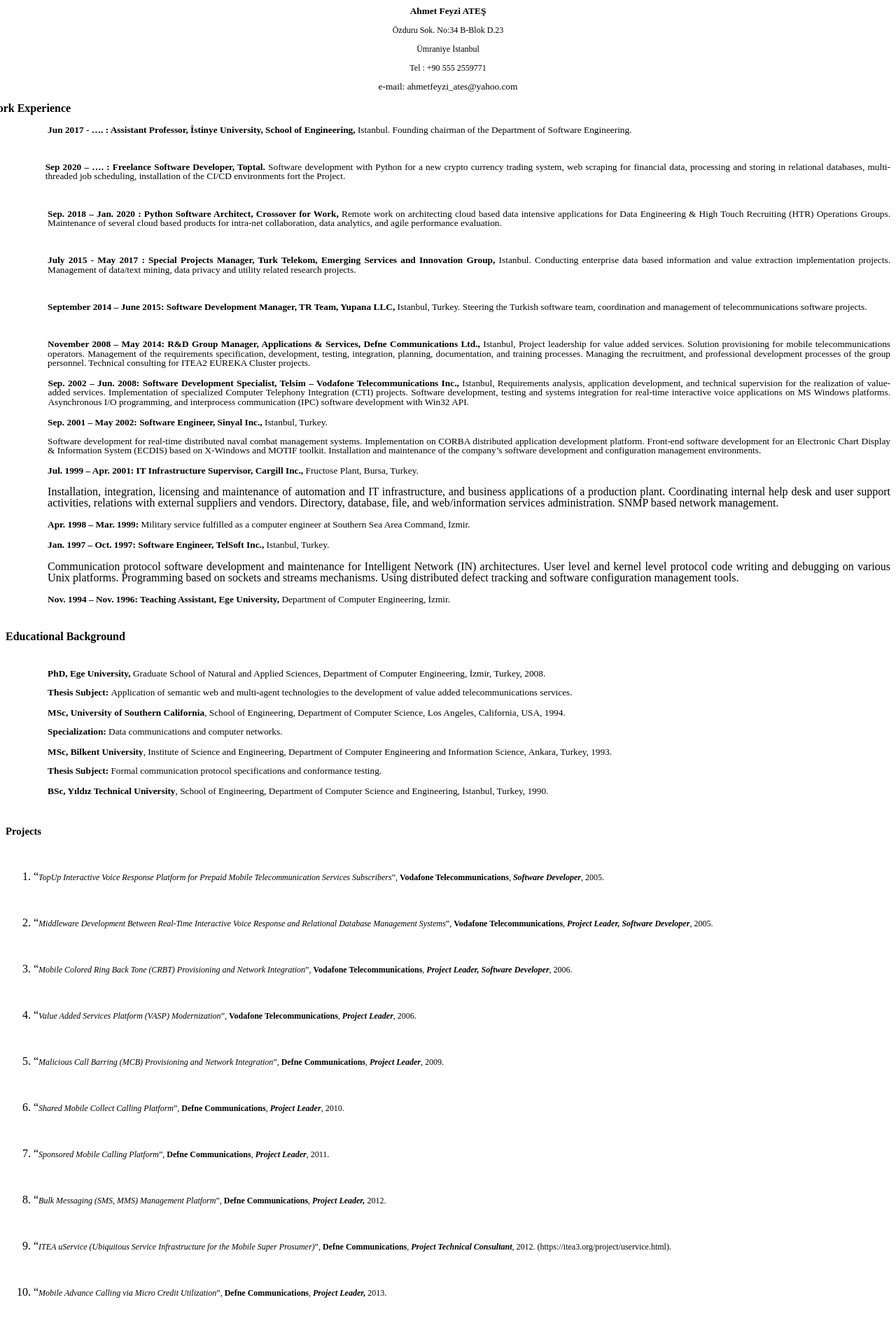
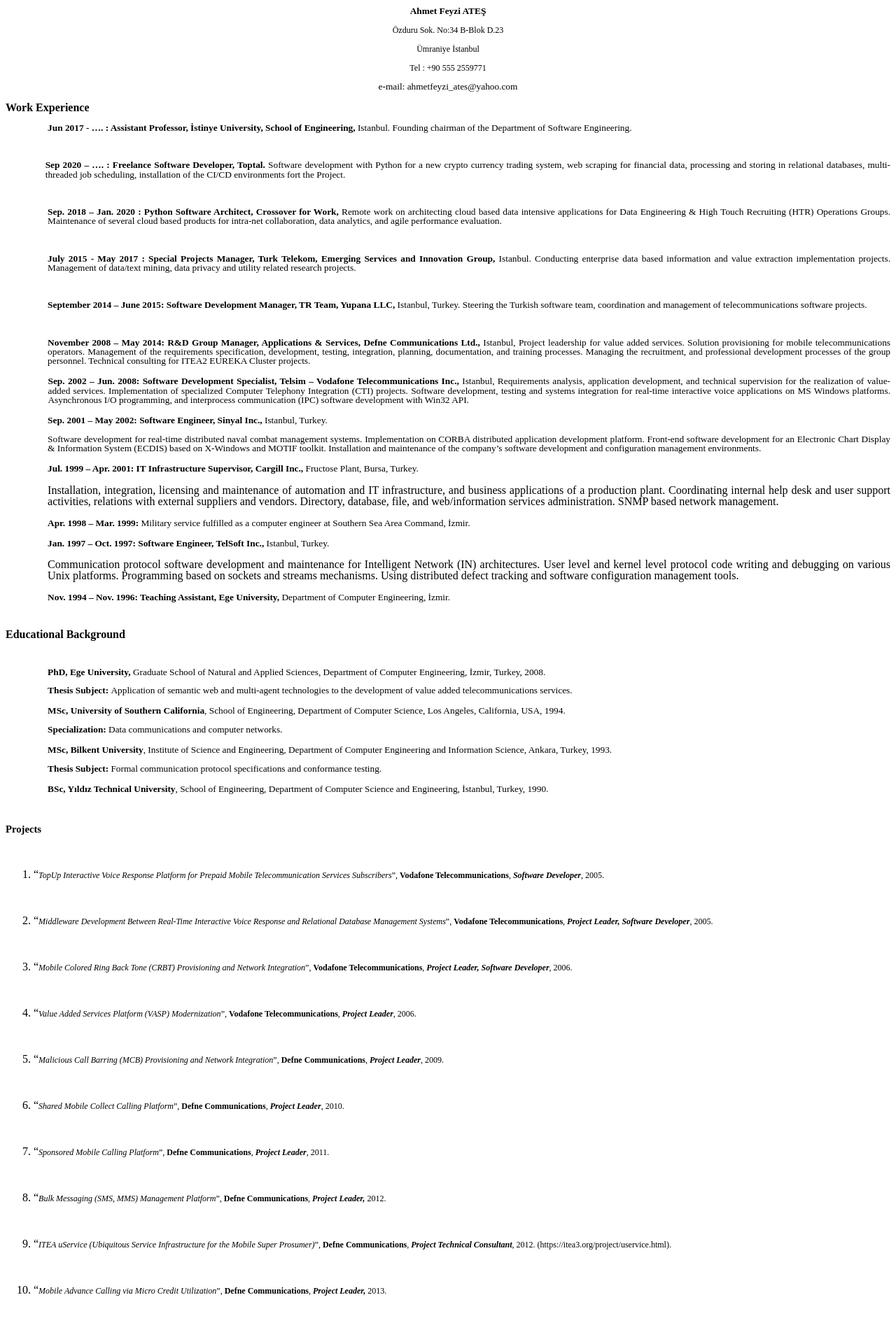
Before and after one commit to ahmetfeyziates/ahmetfeyziates.github.io, a Jekyll site: the page cv/index.html, which Jekyll copies as it is, in a window 1280 px wide. Shown: the top 1901 px of the page at 70% size. Built offline with Jekyll 4.4.1, drawn with Linux system fonts in a browser that asks for light colours.

Commit message:
Update index.html
margin

```diff
--- a/cv/index.html
+++ b/cv/index.html
@@ -43,7 +43,8 @@
 </font><font color="#000000"><font size="2" style="font-size: 10pt"><span lang="tr-TR">ahmetfeyzi_ates</span></font></font><font size="2" style="font-size: 10pt">@</font><font color="#000000"><font size="2" style="font-size: 10pt"><span lang="tr-TR">yahoo.com</span></font></font></p>
 <p lang="en-US" align="justify" style="margin-left: 1.59cm; text-indent: -2.29cm; margin-bottom: 0cm; line-height: 100%; page-break-after: avoid">
 </p>
-<p lang="en-US" align="justify" style="margin-left: 1.59cm; text-indent: -2.29cm; margin-bottom: 0cm; line-height: 100%; page-break-after: avoid">
+<!p lang="en-US" align="justify" style="margin-left: 1.59cm; text-indent: -2.29cm; margin-bottom: 0cm; line-height: 100%; page-break-after: avoid">
+<p lang="en-US" class="western" style="margin-bottom: 0cm; line-height: 100%">
 <font size="3" style="font-size: 12pt"><b>Work Experience</b></font></p>
 <p lang="en-US" align="left" style="margin-bottom: 0cm; line-height: 100%">
 <font size="3" style="font-size: 12pt">	</font></p>
```
